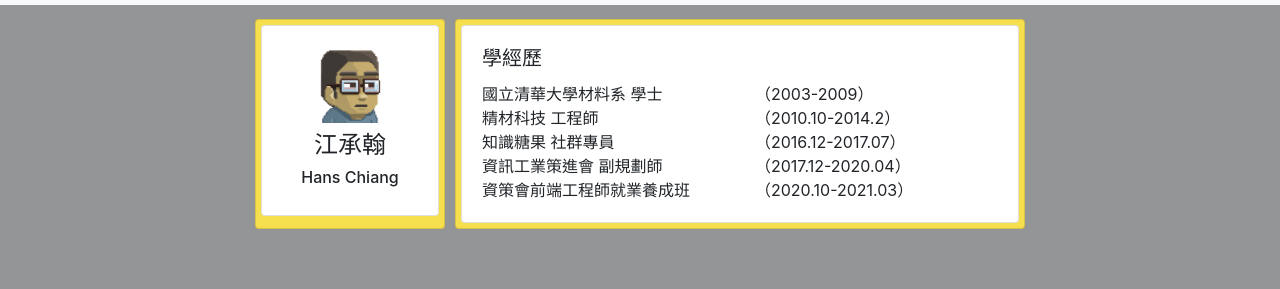
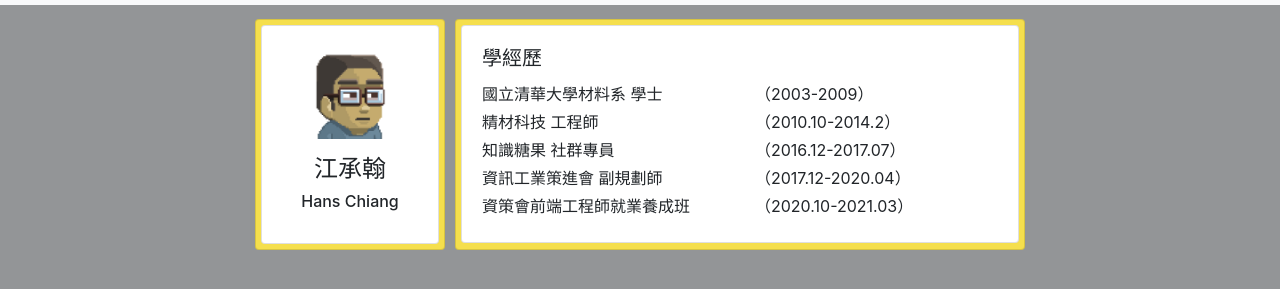
Before and after one commit to jchans-learning/jchans.github.io_b2022, a plain HTML site: page about.html in a window 1280 px wide. Shown: the part 51-340 px from the top of the page. Drawn offline with Linux system fonts and the light colour scheme.

Commit message:
adjust portrait height

```diff
--- a/about.html
+++ b/about.html
@@ -35,8 +35,8 @@
       <!-- Code card start -->
       <div class="col-lg-2 card dailypost">
         <div class="card">
-          <div class="card-body">
-            <div class="row" style="height: 85px;">
+          <div class="card-body py-4  ">
+            <div class="row mb-2" style="height: 97px;">
               <img class="mx-auto pb-2" src=" /images/hans_pixel_weng.png" alt="pixel hans" style="height: 100%;" />
             </div>
             <div class="row">
@@ -55,23 +55,23 @@
         <div class="card">
           <div class="card-body">
             <h5 class="card-title">學經歷</h5>
-            <div class="row">
+            <div class="row pb-1">
               <div class="col-sm">國立清華大學材料系 學士</div>
               <div class="col-sm  ">（2003-2009）</div>
             </div>
-            <div class="row">
+            <div class="row pb-1">
               <div class="col-sm">精材科技 工程師</div>
               <div class="col-sm  ">（2010.10-2014.2）</div>
             </div>
-            <div class="row">
+            <div class="row pb-1">
               <div class="col-sm">知識糖果 社群專員</div>
               <div class="col-sm  ">（2016.12-2017.07）</div>
             </div>
-            <div class="row">
+            <div class="row pb-1">
               <div class="col-sm">資訊工業策進會 副規劃師</div>
               <div class="col-sm  ">（2017.12-2020.04）</div>
             </div>
-            <div class="row">
+            <div class="row pb-1">
               <div class="col-sm">資策會前端工程師就業養成班</div>
               <div class="col-sm  ">（2020.10-2021.03）</div>
             </div>
```
